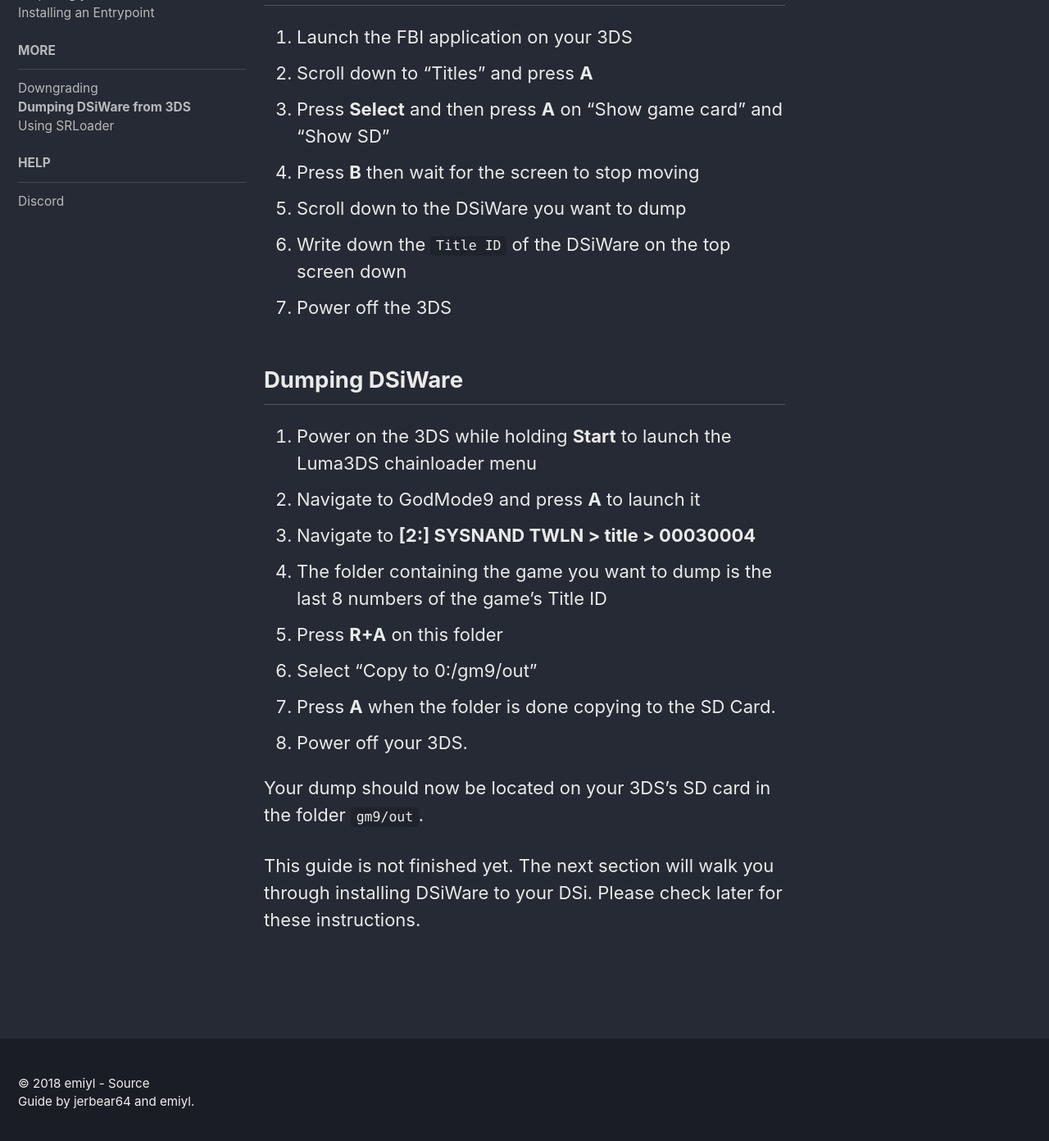
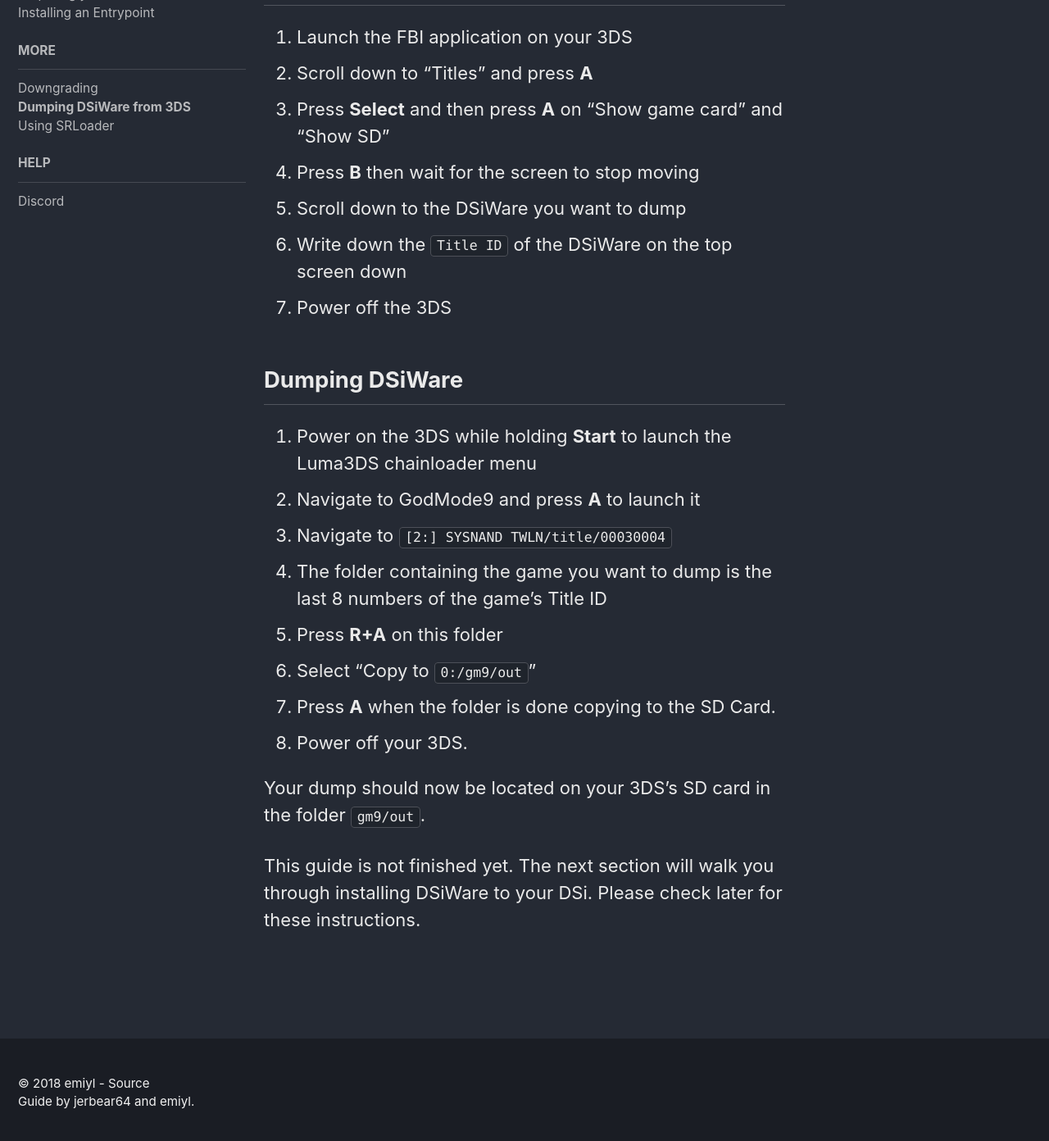
Before and after one commit to emiyl/dsi.cfw.guide-archive, a Jekyll site: the page built from more/dumping-dsiware-from-3ds.md, in a window 1280 px wide and 1400 px high, scrolled down 696 px. Shown: the top 1392 px of the window at 82% size. Built offline with Jekyll 4.4.1, drawn with Linux system fonts in a browser that asks for light colours; nearby versions of some CDN libraries.

Commit message:
updated css

```diff
--- a/_sass/minimal-mistakes/_base.scss
+++ b/_sass/minimal-mistakes/_base.scss
@@ -154,6 +154,7 @@
 samp,
 pre {
   font-family: $monospace;
+  border: 1px solid mix(#eaeaea, #262a34, 20%);
 }
 
 pre {
--- a/more/dumping-dsiware-from-3ds.md
+++ b/more/dumping-dsiware-from-3ds.md
@@ -22,10 +22,10 @@
 ## Dumping DSiWare
 1. Power on the 3DS while holding **Start** to launch the Luma3DS chainloader menu
 2. Navigate to GodMode9 and press **A** to launch it
-3. Navigate to **[2:] SYSNAND TWLN > title > 00030004**
+3. Navigate to `[2:] SYSNAND TWLN/title/00030004`
 4. The folder containing the game you want to dump is the last 8 numbers of the game's Title ID
 5. Press **R+A** on this folder
-6. Select "Copy to 0:/gm9/out"
+6. Select "Copy to `0:/gm9/out`"
 7. Press **A** when the folder is done copying to the SD Card.
 8. Power off your 3DS.
 
```
Also changed, not shown: 3 other files.
